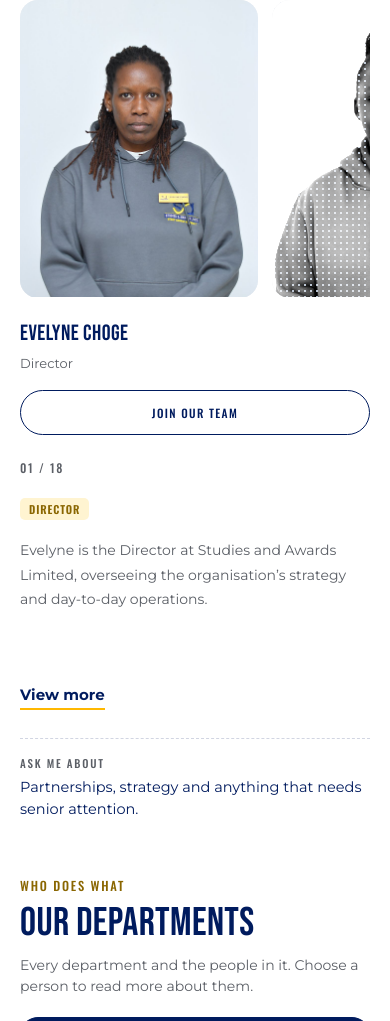
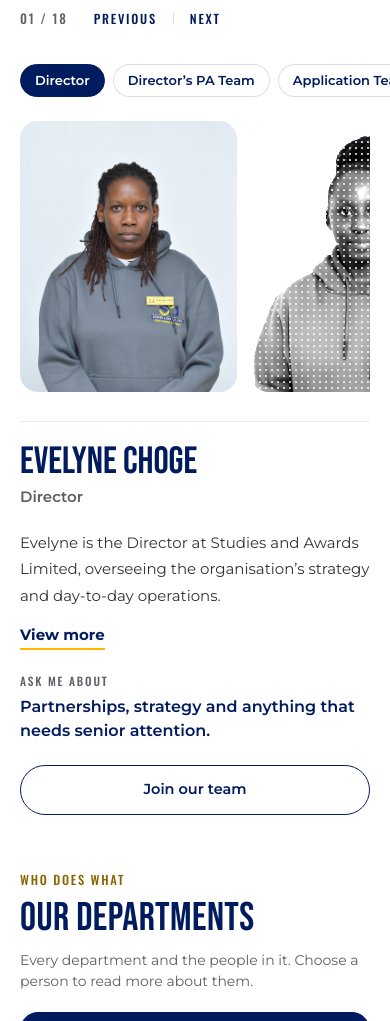
Before and after one commit to Gilmorecollins/Studies-and-Awards-Limited, a plain HTML site: page site/team.html in a window 390 px wide. Shown: the part 591-1612 px from the top of the page. Drawn offline with Linux system fonts and the light colour scheme.

Commit message:
Team page: department chips jump the strip
The team slider now has the heading with the counter and Previous /
Next on the right, a row of department chips (a chip jumps the strip to
the first person in that department; the current person's department is
filled in), the full-width photo strip (click a photo to bring that
person to the front), and the person's name and role, bio with View
more, and Ask me about with Join our team in three columns underneath.
On phones the chips are one row to swipe that follows the current
person.

```diff
--- a/site/js/main.js
+++ b/site/js/main.js
@@ -310,12 +310,11 @@
   var bioEl = document.getElementById('team-bio');
   var nameEl = document.getElementById('team-active-name');
   var roleEl = document.getElementById('team-active-role');
-  var progressEl = document.getElementById('team-progress');
   var prevBtn = document.getElementById('team-prev');
   var nextBtn = document.getElementById('team-next');
   var liveEl = document.getElementById('team-live');
   var viewMoreBtn = document.getElementById('team-view-more');
-  var depEl = document.getElementById('team-dep');
+  var chipsEl = document.getElementById('team-chips');
   var askEl = document.getElementById('team-ask');
   var deptCards = {}; // the "Our departments" cards, by department name (built below)
 
@@ -362,6 +361,31 @@
   members.forEach(function (member, i) { strip.appendChild(buildCard(member, i, true)); });
 
   var cards = strip.querySelectorAll('.team-card');
+
+  // Department chips above the strip: one per department, in the order the
+  // team is listed; a chip jumps the strip to the first person in it, and the
+  // current person's department is the one filled in.
+  var chips = [];
+  if (chipsEl) {
+    members.forEach(function (member, i) {
+      var dep = member.department;
+      if (!dep || chips.some(function (c) { return c.getAttribute('data-dep') === dep; })) return;
+      var chip = document.createElement('button');
+      chip.type = 'button';
+      chip.className = 'team-chip';
+      chip.setAttribute('data-dep', dep);
+      chip.setAttribute('aria-pressed', 'false');
+      chip.textContent = dep;
+      chip.addEventListener('click', function () { goTo(i); });
+      chipsEl.appendChild(chip);
+      chips.push(chip);
+    });
+  }
+
+  // Clicking a photo in the strip brings that person to the front.
+  cards.forEach(function (card, k) {
+    card.addEventListener('click', function () { goTo(k % count); });
+  });
   var pos = 0; // leftmost card's position in the strip, 0 .. 2 * count - 1
 
   function pad(n) { return n < 10 ? '0' + n : String(n); }
@@ -410,13 +434,20 @@
   function renderInfo(index, silent) {
     var member = members[index];
 
-    progressEl.style.transition = silent ? 'none' : '';
-    progressEl.style.width = (100 / count) + '%';
-    progressEl.style.transform = 'translateX(' + (index * 100) + '%)';
 
     counterEl.textContent = pad(index + 1) + ' / ' + pad(count);
-    crossfadeText([nameEl, roleEl, bioEl, depEl, askEl],
-      [member.name, member.role, member.shortBio, member.department || '', member.helpsWith || ''], silent);
+    crossfadeText([nameEl, roleEl, bioEl, askEl],
+      [member.name, member.role, member.shortBio, member.helpsWith || ''], silent);
+    chips.forEach(function (chip) {
+      var on = chip.getAttribute('data-dep') === member.department;
+      chip.classList.toggle('is-active', on);
+      chip.setAttribute('aria-pressed', on ? 'true' : 'false');
+      // on phones the chips are one row to swipe: keep the current one in view
+      if (on && chipsEl.scrollWidth > chipsEl.clientWidth) {
+        var left = chip.offsetLeft - (chipsEl.clientWidth - chip.offsetWidth) / 2;
+        chipsEl.scrollTo({ left: Math.max(0, left), behavior: silent ? 'auto' : 'smooth' });
+      }
+    });
     Object.keys(deptCards).forEach(function (dept) {
       deptCards[dept].classList.toggle('is-current', dept === (member.department || ''));
     });
--- a/site/team.html
+++ b/site/team.html
@@ -75,41 +75,44 @@
   </section>
 
   <section class="team-slider" id="team-slider" aria-labelledby="team-heading">
-    <div class="container team-slider-grid">
+    <div class="container">
 
-      <div class="team-slider-left">
-        <div class="team-counter" id="team-counter" aria-hidden="true"></div>
-        <span class="team-dep" id="team-dep"></span>
-        <p class="team-bio" id="team-bio"></p>
-        <button type="button" class="team-view-more" id="team-view-more">View more</button>
-        <div class="team-ask">
-          <span class="team-ask-label">Ask me about</span>
-          <p class="team-ask-text" id="team-ask"></p>
+      <div class="team-slider-head">
+        <div>
+          <span class="team-eyebrow">OUR TEAM</span>
+          <h2 class="team-heading" id="team-heading">The team</h2>
         </div>
-      </div>
-
-      <div class="team-slider-right">
-        <div class="team-slider-head">
-          <h2 class="team-heading" id="team-heading">The Team</h2>
+        <div class="team-slider-controls">
+          <div class="team-counter" id="team-counter" aria-hidden="true"></div>
           <div class="team-nav" role="group" aria-label="Team slider controls">
             <button type="button" class="team-nav-btn" id="team-prev">Previous</button>
             <span class="team-nav-divider" aria-hidden="true"></span>
             <button type="button" class="team-nav-btn" id="team-next">Next</button>
           </div>
         </div>
+      </div>
 
-        <div class="team-progress-track"><div class="team-progress-fill" id="team-progress"></div></div>
+      <div class="team-chips" id="team-chips" role="group" aria-label="Jump to a department"></div>
 
-        <div class="team-strip-viewport" id="team-strip-viewport" tabindex="0" aria-roledescription="carousel" aria-label="Our team">
-          <div class="team-strip" id="team-strip"></div>
+      <div class="team-strip-viewport" id="team-strip-viewport" tabindex="0" aria-roledescription="carousel" aria-label="Our team">
+        <div class="team-strip" id="team-strip"></div>
+      </div>
+
+      <div class="team-info">
+        <div class="team-info-who">
+          <div class="team-active-name" id="team-active-name"></div>
+          <div class="team-active-role" id="team-active-role"></div>
         </div>
-
-        <div class="team-active-row">
-          <div class="team-active-name-wrap">
-            <div class="team-active-name" id="team-active-name"></div>
-            <div class="team-active-role" id="team-active-role"></div>
+        <div class="team-info-bio">
+          <p class="team-bio" id="team-bio"></p>
+          <button type="button" class="team-view-more" id="team-view-more">View more</button>
+        </div>
+        <div class="team-info-ask">
+          <div class="team-ask">
+            <span class="team-ask-label">Ask me about</span>
+            <p class="team-ask-text" id="team-ask"></p>
           </div>
-          <a href="mailto:admissions@studiesandawardsltd.com?subject=Join%20Our%20Team" class="team-join-btn">Join Our Team</a>
+          <a href="mailto:admissions@studiesandawardsltd.com?subject=Join%20Our%20Team" class="team-join-btn">Join our team</a>
         </div>
       </div>
 
```
Also changed, not shown: site/css/styles.css.
